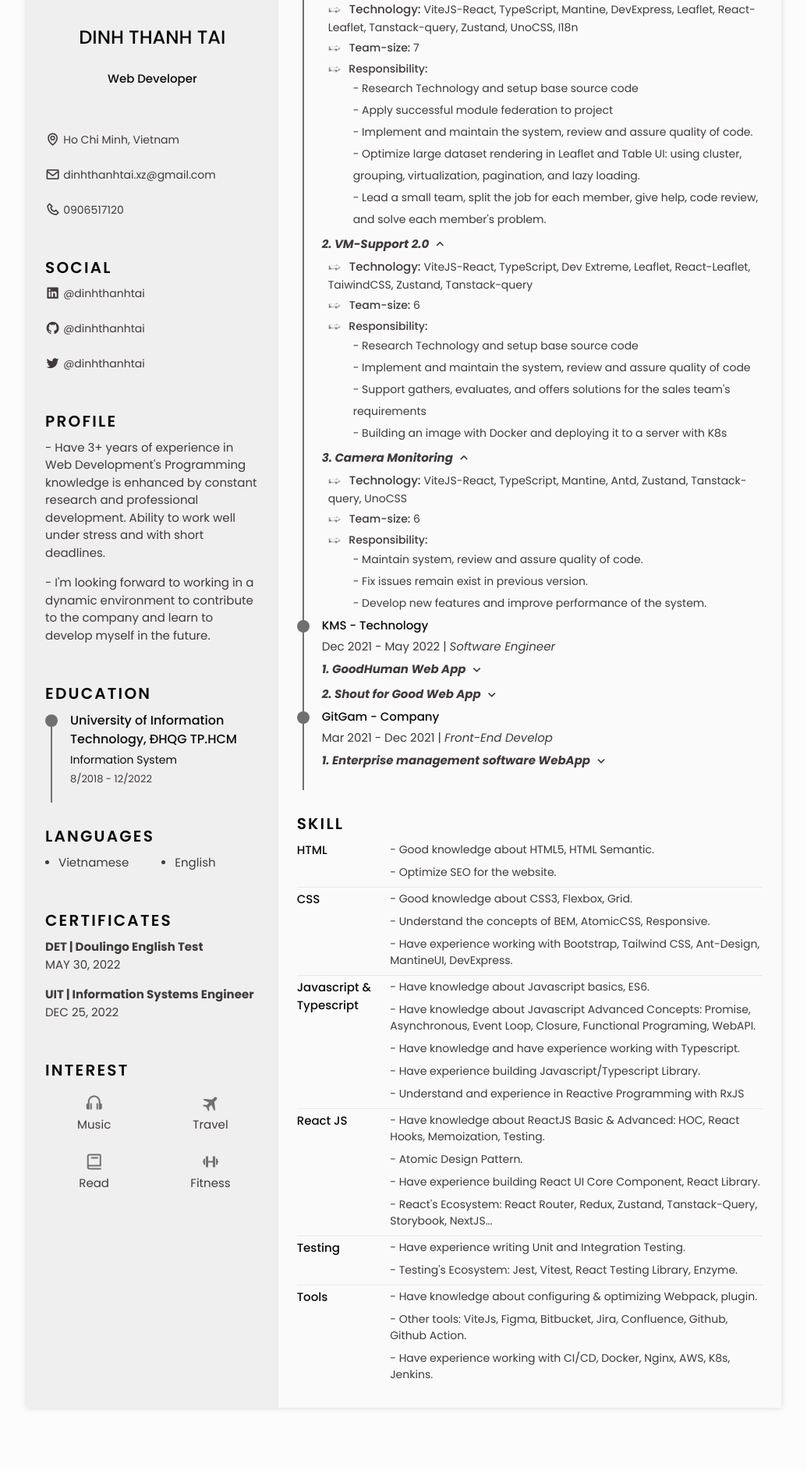
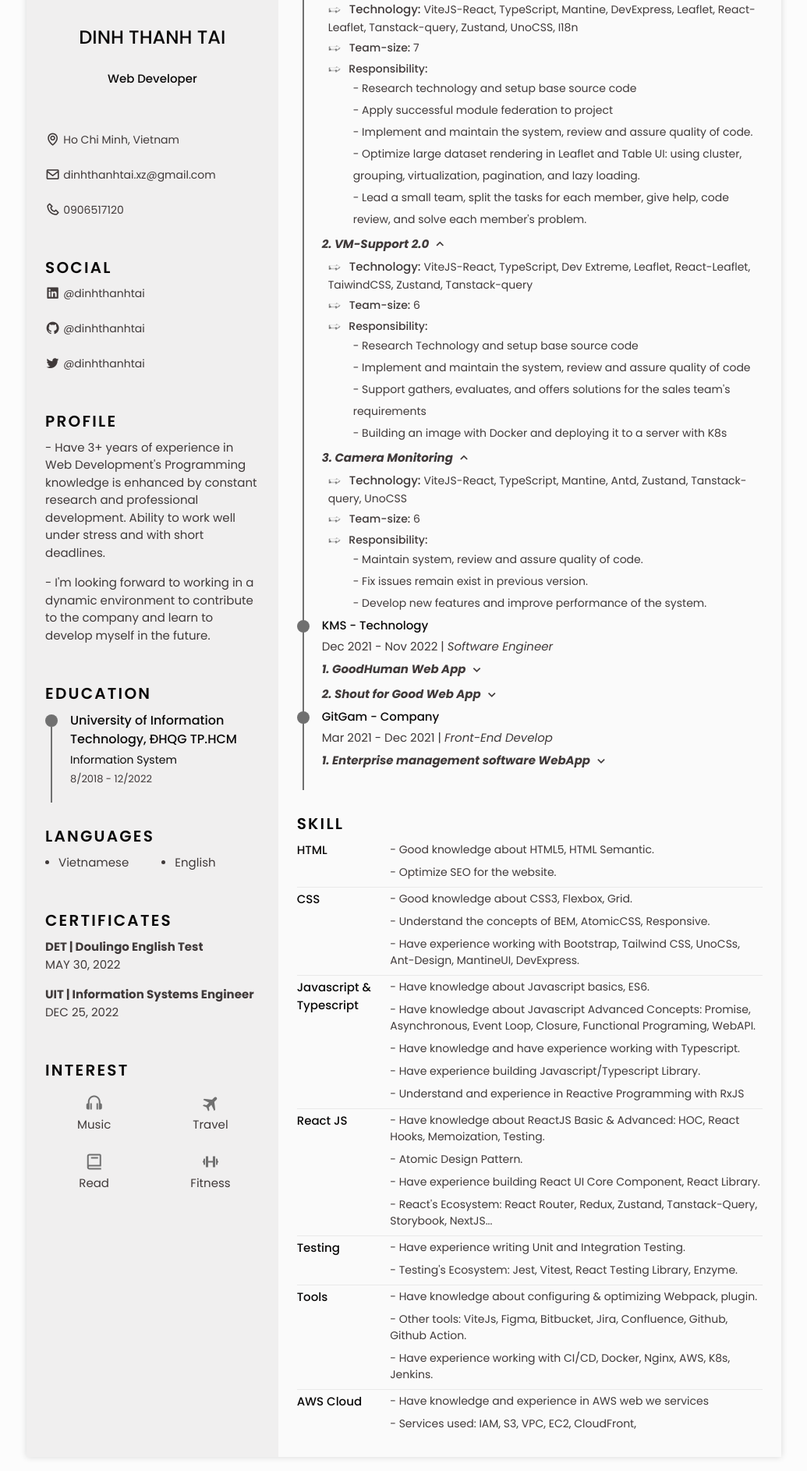
Before and after one commit to dinhthanhtai/dinhthanhtai, a React (Vite) app: page / in a window 1280 px wide. Shown: the part 194-2080 px from the top of the page at 78% size, without its empty margins (122-1157 px from the left). Before the commit the page ends 2047 px from the top, so only its background shows below. Built offline with nearby package versions, Linux system fonts and the light colour scheme.

Commit message:
Update experiences

```diff
--- a/src/components/main/resumeLeft/skills/skillsDetail/index.tsx
+++ b/src/components/main/resumeLeft/skills/skillsDetail/index.tsx
@@ -16,7 +16,8 @@ const DetailSkills: DetailSkill[] = [
     details: [
       'Good knowledge about CSS3, Flexbox, Grid.',
       'Understand the concepts of BEM, AtomicCSS, Responsive.',
-      'Have experience working with Bootstrap, Tailwind CSS, Ant-Design, MantineUI, DevExpress.']
+      'Have experience working with Bootstrap, Tailwind CSS, UnoCSs, Ant-Design, MantineUI, DevExpress.'
+    ]
   },
   {
     name: 'Javascript & Typescript',
@@ -47,6 +48,13 @@ const DetailSkills: DetailSkill[] = [
       'Have knowledge about configuring & optimizing Webpack, plugin.',
       'Other tools: ViteJs, Figma, Bitbucket, Jira, Confluence, Github, Github Action.',
       'Have experience working with CI/CD, Docker, Nginx, AWS, K8s, Jenkins.'
+    ]
+  },
+  {
+    name: 'AWS Cloud',
+    details: [
+      'Have knowledge and experience in AWS web we services',
+      'Services used: IAM, S3, VPC, EC2, CloudFront, ',
     ]
   }
 ]
--- a/src/components/main/resumeRight/experience/experiences.ts
+++ b/src/components/main/resumeRight/experience/experiences.ts
@@ -22,7 +22,7 @@ export const CompanyName = {
 export const experiences: IExperience[] = [
     {
       company: CompanyName.VM,
-      time: 'May 2022 - present',
+      time: 'Dec 2022 - present',
       title: 'Front-end Developer',
       projects: [
         {
@@ -30,11 +30,11 @@ export const experiences: IExperience[] = [
           technology: 'ViteJS-React, TypeScript, Mantine, DevExpress, Leaflet, React-Leaflet, Tanstack-query, Zustand, UnoCSS, I18n',
           teamSize: 7,
           roles: [
-            'Research Technology and setup base source code',
+            'Research technology and setup base source code',
             'Apply successful module federation to project',
             'Implement and maintain the system, review and assure quality of code.',
             'Optimize large dataset rendering in Leaflet and Table UI: using cluster, grouping, virtualization, pagination, and lazy loading.',
-            'Lead a small team, split the job for each member, give help, code review, and solve each member\'s problem.',
+            'Lead a small team, split the tasks for each member, give help, code review, and solve each member\'s problem.',
           ]
         },
         {
@@ -62,7 +62,7 @@ export const experiences: IExperience[] = [
     },
     {
       company: CompanyName.KMS,
-      time: 'Dec 2021 - May 2022',
+      time: 'Dec 2021 - Nov 2022',
       title: 'Software Engineer',
       projects: [
         {
```
